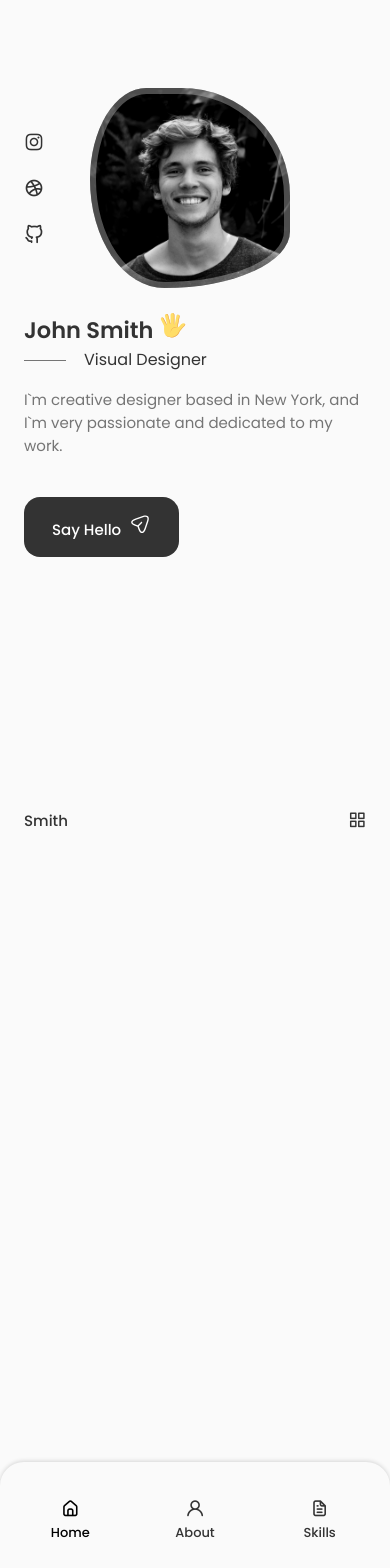
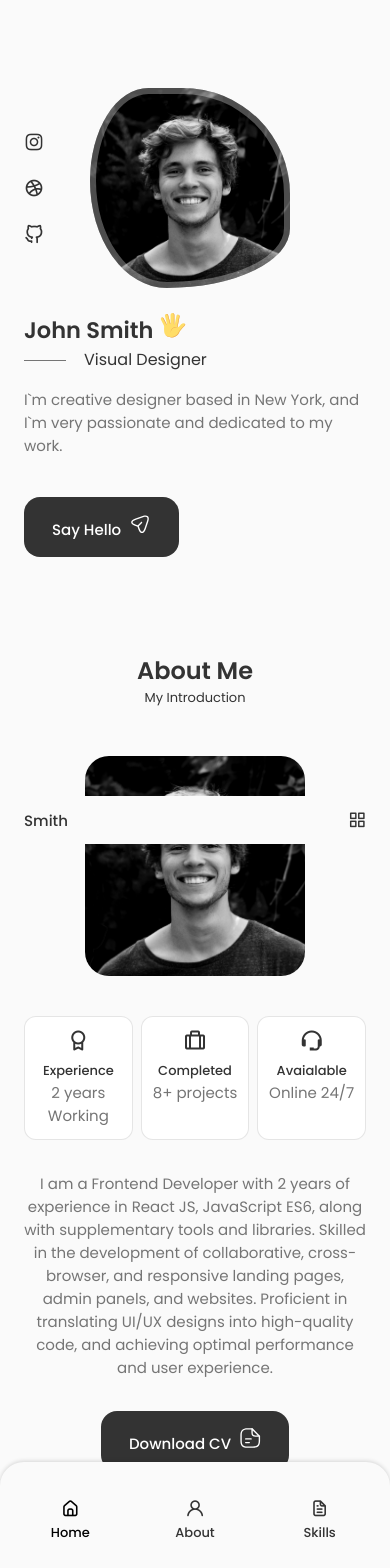
Before and after one commit to Mukhammadjon-dev/personal-website, a React (Create React App) app: page / in a window 390 px wide. Shown: the top 1568 px of the page. Before the commit the page ends 844 px from the top, so only its background shows below. Built offline with nearby package versions, Linux system fonts and the light colour scheme.

Commit message:
About Section has been added

```diff
--- a/src/App.css
+++ b/src/App.css
@@ -189,8 +189,15 @@
 
 /* For medium devices */
 @media screen and (max-width: 768px) {
+  body{
+    margin: 0 0 var(--header-height) 0;
+  }
  .section{
   padding: 2rem 0 4rem;
+ }
+
+ .section__subtitle{
+  margin-bottom: var(--mb-3);
  }
 }
 
--- a/src/App.js
+++ b/src/App.js
@@ -4,6 +4,7 @@
 
 import Header from './components/header/Header';
 import Home from './components/home/Home';
+import About from './components/about/About';
 
 const App = ()=> {
   return (
@@ -11,6 +12,7 @@
   <Header />
   <main className='main'>
   <Home />
+  <About />
   </main>
   </>
   );
--- /dev/null
+++ b/src/components/about/About.jsx
@@ -0,0 +1,57 @@
+import React from "react";
+import "./about.css";
+
+import AboutImg from "../../assets/about.jpg";
+import CV from "../../assets/CV_Nazarov_M.pdf";
+import Info from "./Info";
+
+const About = () =>{
+    return(
+        <section className="about section" id="about">
+            <h2 className="section__title">About Me</h2>
+            <span className="section__subtitle">My Introduction</span>
+
+            <div className="about__container container grid">
+                <img src={AboutImg} alt="" className="about__img" />
+
+                <div className="about__data">
+                    <Info />
+
+                    <p className="about__description">I am a Frontend Developer with 2 years of experience in React JS, JavaScript ES6, along with supplementary tools and libraries.
+Skilled in the development of collaborative, cross-browser, and responsive landing pages, admin panels, and websites.
+Proficient in translating UI/UX designs into high-quality code, and achieving optimal performance and user experience.</p>
+
+                    <a download="" href={CV} className="button button--flex"> Download CV
+                    <svg
+                class="button__icon"
+                xmlns="http://www.w3.org/2000/svg"
+                width="24"
+                height="24"
+                viewBox="0 0 24 24"
+                fill="none"
+              >
+                <path
+                  d="M15.25 22.7502H9.25C3.82 22.7502 1.5 20.4302 1.5 15.0002V9.00024C1.5 3.57024 3.82 1.25024 9.25 1.25024H14.25C14.66 1.25024 15 1.59024 15 2.00024C15 2.41024 14.66 2.75024 14.25 2.75024H9.25C4.64 2.75024 3 4.39024 3 9.00024V15.0002C3 19.6102 4.64 21.2502 9.25 21.2502H15.25C19.86 21.2502 21.5 19.6102 21.5 15.0002V10.0002C21.5 9.59024 21.84 9.25024 22.25 9.25024C22.66 9.25024 23 9.59024 23 10.0002V15.0002C23 20.4302 20.68 22.7502 15.25 22.7502Z"
+                  fill="var(--container-color)"
+                ></path>
+                <path
+                  d="M22.25 10.7502H18.25C14.83 10.7502 13.5 9.42023 13.5 6.00023V2.00023C13.5 1.70023 13.68 1.42023 13.96 1.31023C14.24 1.19023 14.56 1.26023 14.78 1.47023L22.78 9.47023C22.99 9.68023 23.06 10.0102 22.94 10.2902C22.82 10.5702 22.55 10.7502 22.25 10.7502ZM15 3.81023V6.00023C15 8.58023 15.67 9.25023 18.25 9.25023H20.44L15 3.81023Z"
+                  fill="var(--container-color)"
+                ></path>
+                <path
+                  d="M13.25 13.7502H7.25C6.84 13.7502 6.5 13.4102 6.5 13.0002C6.5 12.5902 6.84 12.2502 7.25 12.2502H13.25C13.66 12.2502 14 12.5902 14 13.0002C14 13.4102 13.66 13.7502 13.25 13.7502Z"
+                  fill="var(--container-color)"
+                ></path>
+                <path
+                  d="M11.25 17.7502H7.25C6.84 17.7502 6.5 17.4102 6.5 17.0002C6.5 16.5902 6.84 16.2502 7.25 16.2502H11.25C11.66 16.2502 12 16.5902 12 17.0002C12 17.4102 11.66 17.7502 11.25 17.7502Z"
+                  fill="var(--container-color)"
+                ></path>
+              </svg>
+              </a>
+                </div>
+            </div>
+        </section>
+    )
+}
+
+export default About;
--- /dev/null
+++ b/src/components/about/Info.jsx
@@ -0,0 +1,26 @@
+import React from "react"
+
+const Info = () =>{
+    return(
+        <div className="about__info grid">
+            <div className="about__box">
+                <i className="bx bx-award about__icon"></i>
+            <h3 className="about__title">Experience</h3>
+            <span className="about__subtitle"> 2 years Working</span>
+            </div>
+
+            <div className="about__box">
+            <i className="bx bx-briefcase-alt about__icon"></i>
+            <h3 className="about__title">Completed</h3>
+            <span className="about__subtitle"> 8+ projects</span>
+            </div>
+
+            <div className="about__box">
+            <i className="bx bx-support about__icon"></i>
+            <h3 className="about__title">Avaialable</h3>
+            <span className="about__subtitle">Online 24/7</span>
+            </div>
+        </div>
+    )
+}
+export default Info;
--- /dev/null
+++ b/src/components/about/about.css
@@ -0,0 +1,93 @@
+.about__container{
+    grid-template-columns: repeat(2, 1fr);
+    align-items: center;
+    column-gap: 4rem;
+}
+
+.about__img{
+    width: 350px;
+    border-radius: 1.5rem;
+    justify-self: center;
+}
+
+.about__info{
+    grid-template-columns: repeat(3, 140px);
+    gap: 0.5rem;
+    margin-bottom: var(--mb-2);
+}
+
+.about__box{
+    background-color: var(--container-color);
+    border: 1px solid rgba(0, 0, 0, 0.1);
+    border-radius: 0.75rem;
+    text-align: center;
+    padding: 1rem 1.25rem;
+}
+
+.about__icon{
+    font-size: 1.5rem;
+    color: var(--title-color);
+    margin-bottom: var(--mb-0-5);
+}
+
+.about__title{
+    font-size: var(--small-font-size);
+    font-weight: var(--font-medium);
+}
+
+.about__subtitle{
+    font-size: var(--tiny-font-size);
+}
+
+.about__description{
+    padding: 0 4rem 0 0;
+    margin-bottom: var(--mb-2-5);
+}
+
+/*============== BREAKPOINTS ==============*/
+/* For large devices */
+@media screen and (max-width: 992px) {
+   .about__container{
+    grid-template-columns: 1fr;
+    row-gap: 2.5rem;
+   }
+
+   .about__img{
+    width: 220px;
+   }
+
+   .about__box{
+    padding: 0.75rem 0.5rem;
+   }
+
+   .about__data{
+    text-align: center;
+   }
+
+   .about__info{
+    justify-content: center;
+   }
+
+   .about__description{
+    padding: 0 5rem;
+    margin-bottom: 2rem;
+   }
+  }
+
+  /* For medium devices */
+  @media screen and (max-width: 576px) {
+   .about__info{
+    grid-template-columns: repeat(3, 1fr);
+   }
+
+   .about__description{
+    padding: 0;
+   }
+  }
+
+  /* For small devices */
+  @media screen and (max-width: 350px) {
+    .about__info{
+        grid-template-columns: repeat(2, 1fr);
+    }
+  }
```
Also changed, not shown: 2 other files (tests, documents, lock files or other folders).
